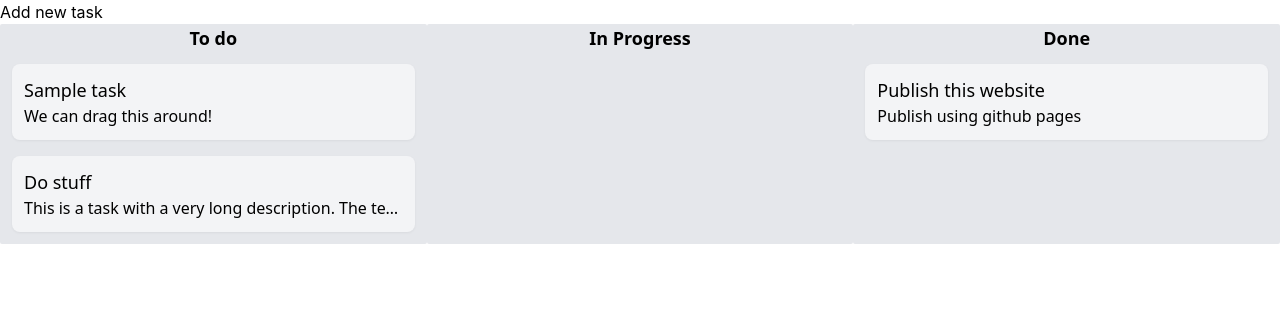
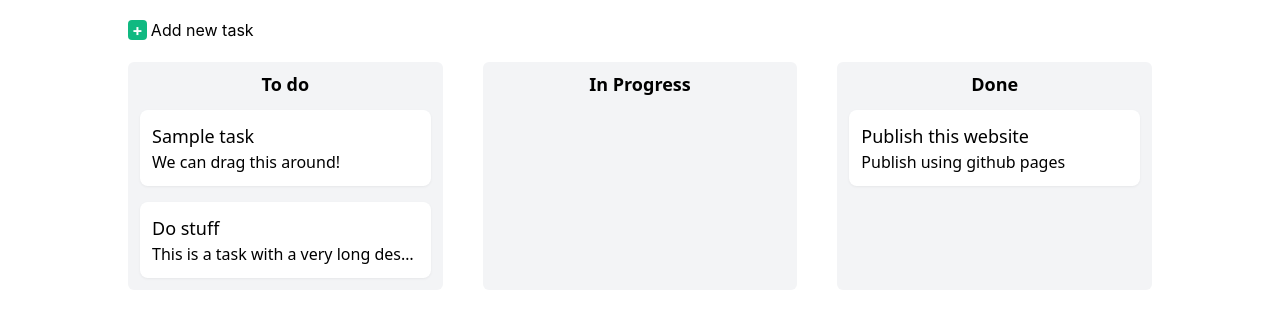
Before and after one commit to ismaelpadilla/task-board, a React (Create React App) app: page / in a window 1280 px wide. Shown: the top 320 px of the page. Built offline with nearby package versions, Linux system fonts and the light colour scheme.

Commit message:
Added basic styling

```diff
--- a/src/App.js
+++ b/src/App.js
@@ -54,11 +54,14 @@ function App() {
   }
 
   return (
-    <div>
+    <div className="w-4/5 mx-auto">
       {showModal ? <NewTask onNewTask={onNewTask} showModal={showModal} setShowModal={onShowModal} /> : null}
-      <div onClick={onClickNewTask}>Add new task</div>
+      <div onClick={onClickNewTask} className="my-4 cursor-pointer">
+        <div className="rounded bg-green-500 text-white font-bold inline px-1 align-center align-middle">+</div>
+        <span className="pl-1 align-middle">Add new task</span>
+      </div>
       <DragDropContext onDragEnd={handleOnDragEnd}>
-        <div className="grid grid-cols-3">
+        <div className="grid grid-cols-3 gap-x-10 mt-5">
           {board.map((col) => <BoardColumn id={col.id} key={col.id} title={col.title} tasks={col.tasks} />)}
         </div>
       </DragDropContext>
--- a/src/components/bord-column/BoardColumn.js
+++ b/src/components/bord-column/BoardColumn.js
@@ -4,15 +4,15 @@ import {Draggable, Droppable} from "react-beautiful-dnd";
 
 const BoardColumn = (props) => {
   return (
-    <div className="bg-gray-200 rounded-sm">
-      <h3 className="text-lg font-sans font-bold text-center">{props.title}</h3>
+    <div className="bg-gray-100 rounded-md">
+      <h3 className="text-lg mt-2 font-sans font-bold text-center">{props.title}</h3>
       <Droppable droppableId={String(props.id)}>
         {(droppableProvided) => (
           <div className="flex flex-col h-full gap-4 py-3" {...droppableProvided.droppableProps} ref={droppableProvided.innerRef}>
             {props.tasks.map((task, i) =>
               <Draggable key={task.id} index={i} draggableId={String(task.id)}>
-                {(draggableProvided) => (
-                  <Task id={task.id} title={task.title} description={task.description} ref={draggableProvided.innerRef} {...draggableProvided.draggableProps} {...draggableProvided.dragHandleProps} />
+                {(draggableProvided, draggableSnapshot) => (
+                  <Task id={task.id} title={task.title} description={task.description} isDragging={draggableSnapshot.isDragging} ref={draggableProvided.innerRef} draggableProps={draggableProvided.draggableProps} dragHandleProps={draggableProvided.dragHandleProps} />
                 )}
               </Draggable>
             )}
--- a/src/components/task/Task.js
+++ b/src/components/task/Task.js
@@ -1,10 +1,18 @@
-import React from 'react';
+import React, {useState} from 'react';
 
 const Task = React.forwardRef((props, ref) => {
+  const [hover, setHover] = useState(false);
+
+  const draggingClassName = props.isDragging ? "bg-blue-200 shadow-lg" : "";
+
+  const toggleHover = () => {
+    setHover(!hover);
+  }
+
   return (
-    <div ref={ref} {...props} className="bg-gray-100 hover:bg-gray-300 rounded-lg p-3 mx-3 filter drop-shadow-sm">
+    <div onMouseEnter={toggleHover} onMouseLeave={toggleHover} ref={ref} {...props.draggableProps} {...props.dragHandleProps} className={`bg-white hover:bg-blue-100 hover:shadow-lg rounded-lg p-3 mx-3 filter drop-shadow-sm ${draggingClassName}`}>
       <h4 className="text-lg font-sans">{props.title}</h4>
-      <p className="text-base text-justify truncate font-sans">{props.description}</p>
+      <p className={"text-base text-justify font-sans " + (hover || props.isDragging ? "" : "truncate")}>{props.description}</p>
     </div>
   );
 });
```
